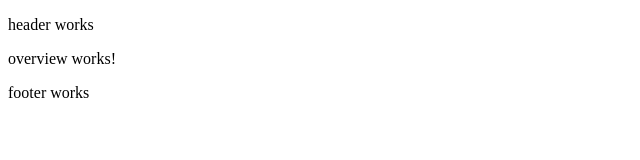
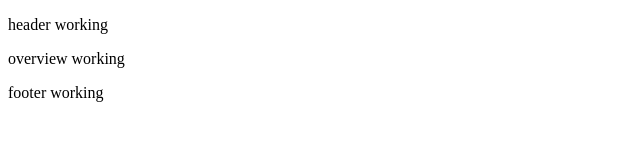
Before and after one commit to sriramgith/learningproject, an Angular app: page / in a window 1280 px wide. Shown: the top 160 px of the page, without its empty margins (0-640 px from the left). Built offline with nearby package versions, Linux system fonts and the light colour scheme.

Commit message:
version final

```diff
--- a/src/app/footer/footer.component.html
+++ b/src/app/footer/footer.component.html
@@ -1 +1 @@
-<p>footer works</p>
+<p>footer working</p>
--- a/src/app/header/header.component.html
+++ b/src/app/header/header.component.html
@@ -1 +1 @@
-<p>header works</p>
+<p>header working</p>
--- a/src/app/overview/overview.component.html
+++ b/src/app/overview/overview.component.html
@@ -1 +1 @@
-<p>overview works!</p>
+<p>overview working</p>
```
